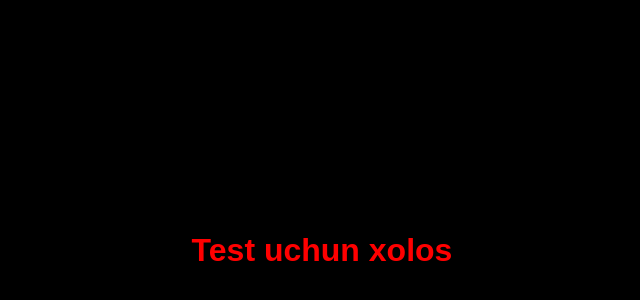
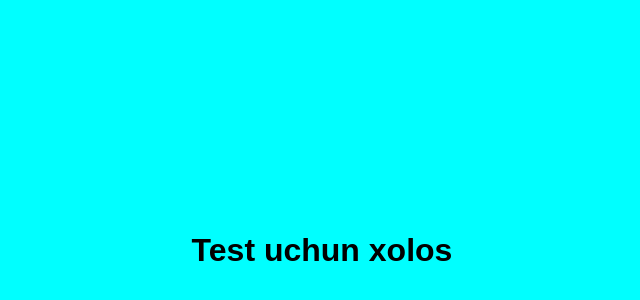
Before and after one commit to okif2006/okifxon, a plain HTML site: page index.html in a window 1280 px wide. Shown: the part 150-450 px from the top of the page, without its empty margins (318-958 px from the left). Drawn offline with Linux system fonts and the light colour scheme.

Commit message:
hello world

```diff
--- a/style.css
+++ b/style.css
@@ -9,7 +9,8 @@ body{
     justify-content: center;
     align-items: center;
     min-height: 100vh;
-    background: #000;
-    color:red;
+    background: aqua;
+    color:black;
     font-family: sans-serif;
+
 }
```
